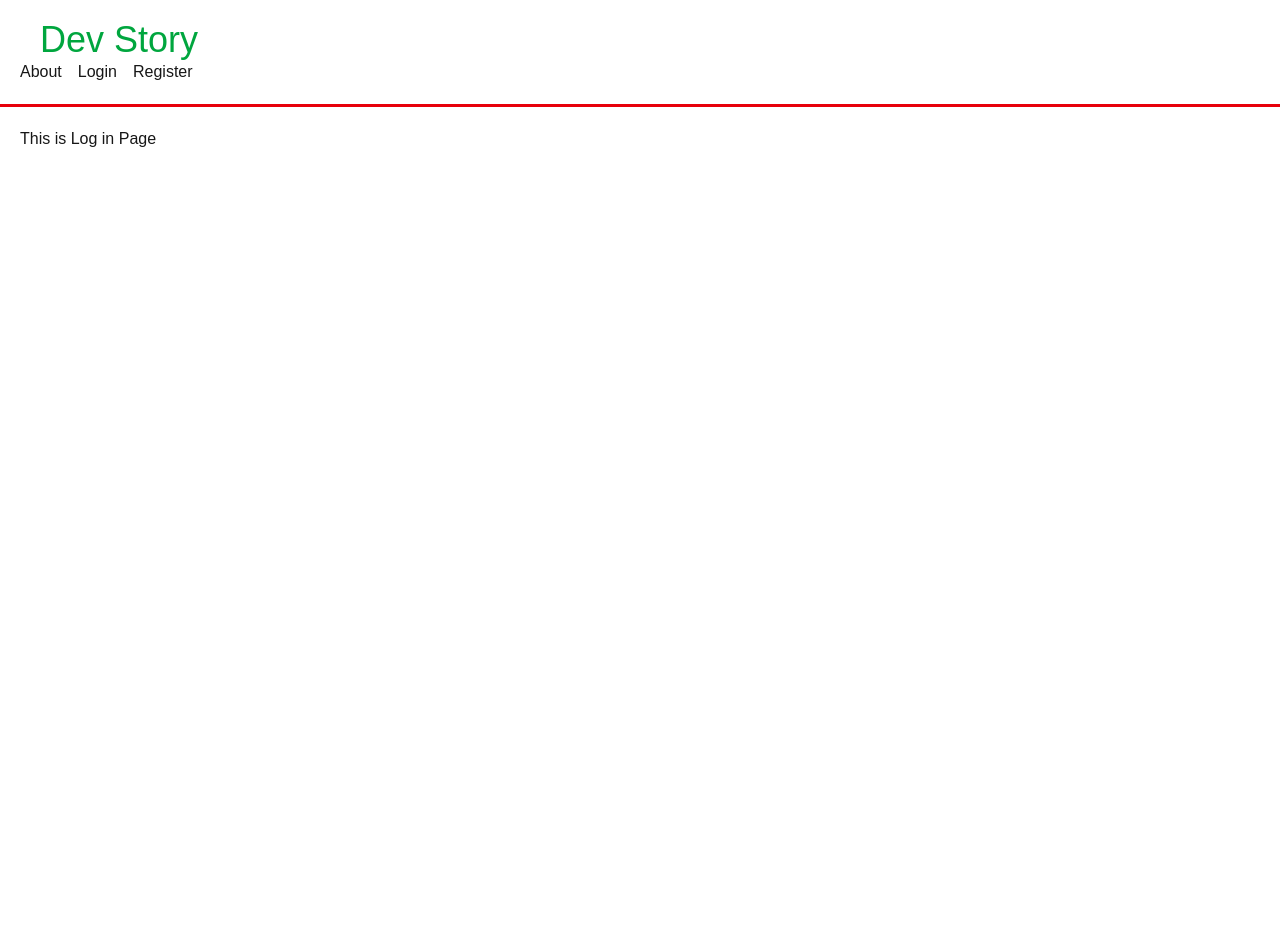
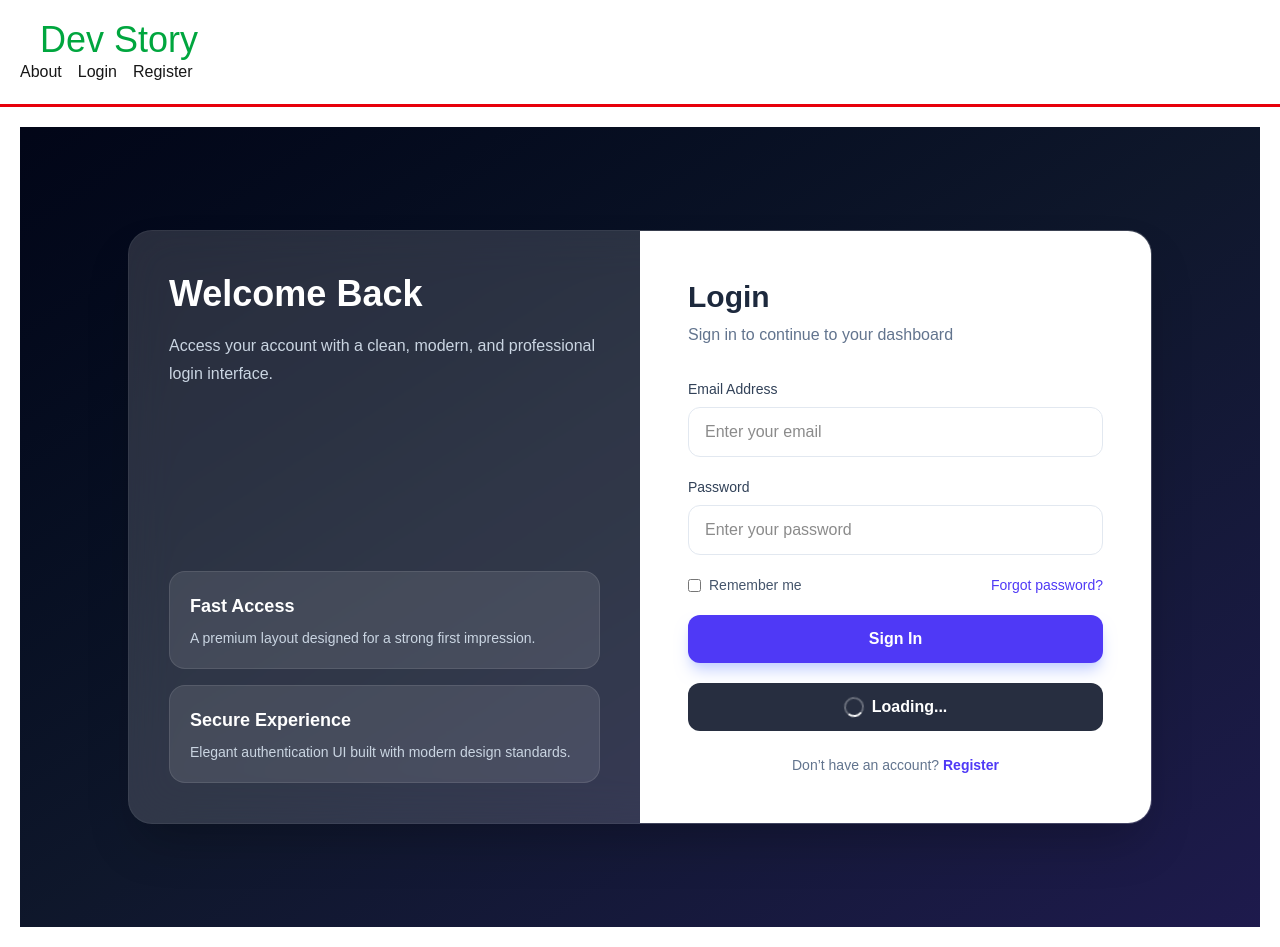
Before and after one commit to fuadhasan199/learning-nextjs, a Next.js app: page /login in a window 1280 px wide. Before the commit the page ends 800 px from the top, so only its background shows below. Built offline with nearby package versions, Linux system fonts and the light colour scheme.

Commit message:
Learn how to fetch api  data in Next js

```diff
--- a/src/app/(auth)/login/page.jsx
+++ b/src/app/(auth)/login/page.jsx
@@ -2,9 +2,106 @@ import React from 'react';
 
 const login = () => {
     return (
-        <div>
-            This is Log in Page
+      <div className="min-h-screen bg-gradient-to-br from-slate-950 via-slate-900 to-indigo-950 flex items-center justify-center px-4 py-10">
+      <div className="w-full max-w-5xl grid md:grid-cols-2 rounded-3xl overflow-hidden border border-white/10 shadow-2xl bg-white/10 backdrop-blur-xl">
+
+        {/* Left Side */}
+        <div className="hidden md:flex flex-col justify-between p-10 bg-white/5 text-white">
+          <div>
+            <h1 className="text-4xl font-bold leading-tight">
+              Welcome Back
+            </h1>
+            <p className="mt-4 text-slate-300 text-base leading-7">
+              Access your account with a clean, modern, and professional login interface.
+            </p>
+          </div>
+
+          <div className="space-y-4">
+            <div className="p-5 rounded-2xl bg-white/10 border border-white/10">
+              <h3 className="text-lg font-semibold">Fast Access</h3>
+              <p className="text-sm text-slate-300 mt-2">
+                A premium layout designed for a strong first impression.
+              </p>
+            </div>
+            <div className="p-5 rounded-2xl bg-white/10 border border-white/10">
+              <h3 className="text-lg font-semibold">Secure Experience</h3>
+              <p className="text-sm text-slate-300 mt-2">
+                Elegant authentication UI built with modern design standards.
+              </p>
+            </div>
+          </div>
         </div>
+
+        {/* Right Side */}
+        <div className="bg-white p-6 sm:p-8 md:p-10 lg:p-12">
+          <div className="max-w-md mx-auto">
+            <div className="mb-8 text-center md:text-left">
+              <h2 className="text-3xl font-bold text-slate-800">Login</h2>
+              <p className="text-slate-500 mt-2">
+                Sign in to continue to your dashboard
+              </p>
+            </div>
+
+            <form className="space-y-5">
+              <div>
+                <label className="block text-sm font-medium text-slate-700 mb-2">
+                  Email Address
+                </label>
+                <input
+                  type="email"
+                  placeholder="Enter your email"
+                  className="w-full px-4 py-3 rounded-xl border border-slate-200 outline-none focus:ring-2 focus:ring-indigo-500 focus:border-transparent transition"
+                />
+              </div>
+
+              <div>
+                <label className="block text-sm font-medium text-slate-700 mb-2">
+                  Password
+                </label>
+                <input
+                  type="password"
+                  placeholder="Enter your password"
+                  className="w-full px-4 py-3 rounded-xl border border-slate-200 outline-none focus:ring-2 focus:ring-indigo-500 focus:border-transparent transition"
+                />
+              </div>
+
+              <div className="flex items-center justify-between text-sm">
+                <label className="flex items-center gap-2 text-slate-600">
+                  <input type="checkbox" className="rounded border-slate-300" />
+                  Remember me
+                </label>
+                <a href="/" className="text-indigo-600 font-medium hover:underline">
+                  Forgot password?
+                </a>
+              </div>
+
+              <button
+                type="button"
+                className="w-full bg-indigo-600 hover:bg-indigo-700 text-white font-semibold py-3 rounded-xl transition duration-300 shadow-lg shadow-indigo-200"
+              >
+                Sign In
+              </button>
+
+              {/* Loading Button Design Only */}
+              <button
+                type="button"
+                className="w-full bg-slate-900 text-white font-semibold py-3 rounded-xl flex items-center justify-center gap-2 opacity-90"
+              >
+                <span className="w-5 h-5 border-2 border-white/30 border-t-white rounded-full animate-spin"></span>
+                Loading...
+              </button>
+            </form>
+
+            <p className="text-sm text-center text-slate-500 mt-6">
+              Don’t have an account?{" "}
+              <span className="text-indigo-600 font-semibold cursor-pointer hover:underline">
+                Register
+              </span>
+            </p>
+          </div>
+        </div>
+      </div>
+    </div>
     );
 };
 
--- a/src/app/(auth)/register/page.jsx
+++ b/src/app/(auth)/register/page.jsx
@@ -1,10 +1,119 @@
+import Link from 'next/link';
 import React from 'react';
 
 const register = () => {
     return (
-        <div>
-            THis is register page
+       <div className="min-h-screen bg-gradient-to-br from-slate-950 via-indigo-950 to-slate-900 flex items-center justify-center px-4 py-10">
+      <div className="w-full max-w-6xl grid md:grid-cols-2 rounded-3xl overflow-hidden border border-white/10 shadow-2xl bg-white/10 backdrop-blur-xl">
+
+        {/* Left Side */}
+        <div className="hidden md:flex flex-col justify-center p-10 bg-white/5 text-white">
+          <h1 className="text-4xl font-bold leading-tight">
+            Create Your Account
+          </h1>
+          <p className="mt-4 text-slate-300 leading-7">
+            Join the platform with a sharp, elegant, and conversion-friendly register page design.
+          </p>
+
+          <div className="mt-10 space-y-4">
+            <div className="p-5 rounded-2xl bg-white/10 border border-white/10">
+              <h3 className="font-semibold text-lg">Modern Layout</h3>
+              <p className="text-sm text-slate-300 mt-2">
+                Optimized spacing, clean hierarchy, and responsive card structure.
+              </p>
+            </div>
+
+            <div className="p-5 rounded-2xl bg-white/10 border border-white/10">
+              <h3 className="font-semibold text-lg">Professional Design</h3>
+              <p className="text-sm text-slate-300 mt-2">
+                Crafted for strong UI presentation without unnecessary clutter.
+              </p>
+            </div>
+          </div>
         </div>
+
+        {/* Right Side */}
+        <div className="bg-white p-6 sm:p-8 md:p-10 lg:p-12">
+          <div className="max-w-md mx-auto">
+            <div className="mb-8 text-center md:text-left">
+              <h2 className="text-3xl font-bold text-slate-800">Register</h2>
+              <p className="text-slate-500 mt-2">
+                Create a new account to get started
+              </p>
+            </div>
+
+            <form className="space-y-5">
+              <div>
+                <label className="block text-sm font-medium text-slate-700 mb-2">
+                  Full Name
+                </label>
+                <input
+                  type="text"
+                  placeholder="Enter your full name"
+                  className="w-full px-4 py-3 rounded-xl border border-slate-200 outline-none focus:ring-2 focus:ring-indigo-500 focus:border-transparent transition"
+                />
+              </div>
+
+              <div>
+                <label className="block text-sm font-medium text-slate-700 mb-2">
+                  Email Address
+                </label>
+                <input
+                  type="email"
+                  placeholder="Enter your email"
+                  className="w-full px-4 py-3 rounded-xl border border-slate-200 outline-none focus:ring-2 focus:ring-indigo-500 focus:border-transparent transition"
+                />
+              </div>
+
+              <div>
+                <label className="block text-sm font-medium text-slate-700 mb-2">
+                  Password
+                </label>
+                <input
+                  type="password"
+                  placeholder="Create password"
+                  className="w-full px-4 py-3 rounded-xl border border-slate-200 outline-none focus:ring-2 focus:ring-indigo-500 focus:border-transparent transition"
+                />
+              </div>
+
+              <div>
+                <label className="block text-sm font-medium text-slate-700 mb-2">
+                  Confirm Password
+                </label>
+                <input
+                  type="password"
+                  placeholder="Confirm password"
+                  className="w-full px-4 py-3 rounded-xl border border-slate-200 outline-none focus:ring-2 focus:ring-indigo-500 focus:border-transparent transition"
+                />
+              </div>
+
+              <button
+                type="button"
+                className="w-full bg-indigo-600 hover:bg-indigo-700 text-white font-semibold py-3 rounded-xl transition duration-300 shadow-lg shadow-indigo-200"
+              >
+                Create Account
+              </button>
+
+              {/* Loading Button Design Only */}
+              <button
+                type="button"
+                className="w-full bg-slate-900 text-white font-semibold py-3 rounded-xl flex items-center justify-center gap-2 opacity-90"
+              >
+                <span className="w-5 h-5 border-2 border-white/30 border-t-white rounded-full animate-spin"></span>
+                Creating Account...
+              </button>
+            </form>
+
+            <p className="text-sm text-center text-slate-500 mt-6">
+              Already have an account?{" "}
+              <span className="text-indigo-600 font-semibold cursor-pointer hover:underline">
+                <Link href={'/login'}>Login</Link>
+              </span>
+            </p>
+          </div>
+        </div>
+      </div>
+    </div>
     );
 };
 
--- a/src/app/About/page.jsx
+++ b/src/app/About/page.jsx
@@ -1,9 +1,15 @@
 import React from 'react';
 
-const page = () => {
+const page = async () => {
+   const response=await fetch('https://jsonplaceholder.typicode.com/todos')
+   const Data=await response.json()
+   console.log(Data)
     return (
         <div>
-            This is About page
+        {Data.map((item)=>(
+             <p key={item.id}>{item.title} </p>
+
+        ))}
         </div>
     );
 };
```
